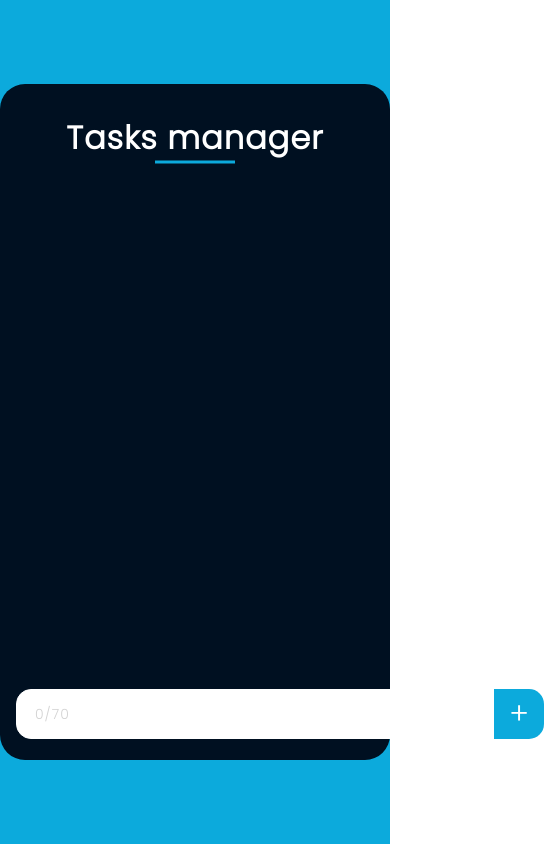
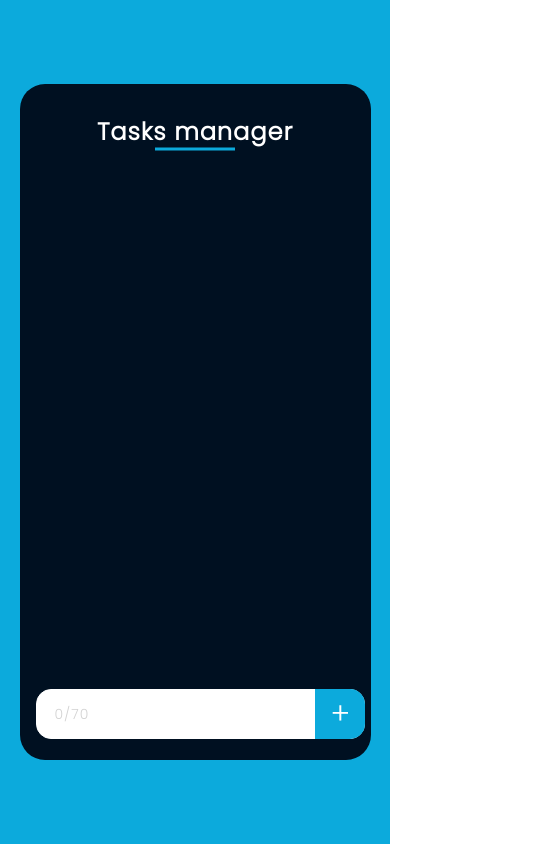
Before and after one commit to Denis10491/tasks-manager, a website built with webpack: page src/index.html in a window 390 px wide. Shown: the whole page, 544 px wide, since content can reach past the window. Built offline with nearby package versions, Linux system fonts and the light colour scheme.

Commit message:
Added responsive

```diff
--- a/src/scss/components/create-task.scss
+++ b/src/scss/components/create-task.scss
@@ -1,7 +1,8 @@
 .create {
     position: absolute;
     display: flex;
-    width: $width - 32px;
+    justify-content: center;
+    width: 94%;
     height: 50px;
     bottom: 3%;
 
--- a/src/scss/components/tasks.scss
+++ b/src/scss/components/tasks.scss
@@ -7,6 +7,7 @@
     padding: 30px 16px;
     letter-spacing: 1px;
     position: relative;
+    overflow: hidden;
 
     &__title {
         position: relative;
@@ -47,7 +48,7 @@
 
     &__text .text__item {
         word-wrap: break-word;
-        width: 400px;
+        width: 100%;
     }
 
     &__control {
--- /dev/null
+++ b/src/scss/responsive/responsive.scss
@@ -0,0 +1,9 @@
+@media screen and (max-width: 600px) {
+    .tasks {
+        width: 90%;
+
+        &__title {
+            font-size: 24px;
+        }
+    }
+}
--- a/src/scss/style.scss
+++ b/src/scss/style.scss
@@ -3,3 +3,4 @@
 @import './layout/layout.scss';
 @import './components/tasks.scss';
 @import './components/create-task.scss';
+@import './responsive/responsive.scss';
```
Also changed, not shown: docs/index.html (+1 -1 lines), 2 other files.
